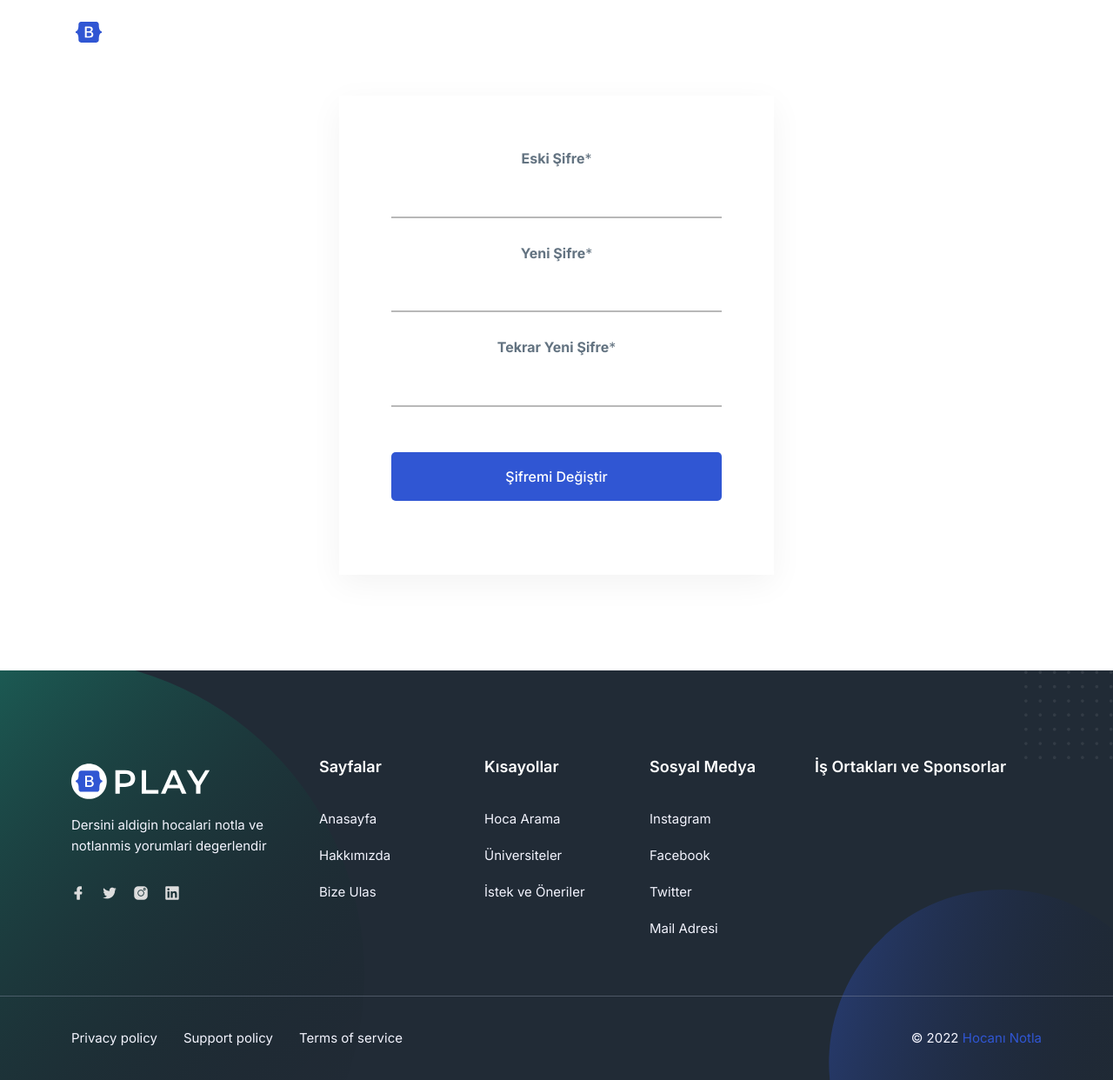
After one commit to hmtcelik/hocaninotla, a Django app: page /changepassword in a window 1280 px wide. The commit adds this page. Shown: the whole page at 87% size. Run offline with Django 3.2, Linux system fonts and the light colour scheme; a user stored in the database is signed in; some libraries are stand-ins or nearby versions.

Commit message:
changing password on account page

```diff
--- a/comment/forms.py
+++ b/comment/forms.py
@@ -1,5 +1,5 @@
 from django import forms
-from django.contrib.auth.forms import UserCreationForm, AuthenticationForm, UsernameField
+from django.contrib.auth.forms import UserCreationForm, AuthenticationForm, UsernameField, PasswordChangeForm
 from django.contrib.auth.models import User
 from django.utils.safestring import mark_safe #for like using <strong> on labels
 
@@ -14,6 +14,35 @@ class LoginForm(AuthenticationForm):
     username = UsernameField(widget=forms.TextInput(attrs={'autofocus': True, 'class':'ud-formm-group',}),label= mark_safe('<strong>Kullanıcı Adı</strong>'))
     password = forms.CharField(strip=False,widget=forms.PasswordInput(attrs={'autocomplete': 'current-password', 'class':'ud-formm-group'}),label=mark_safe('<strong>Şifre</strong>'))
 
+class PasswordChangingForm(PasswordChangeForm):
+    old_password = forms.CharField(
+        max_length=100,
+        label=mark_safe('<strong>Eski Şifre</strong>'),
+        widget=forms.PasswordInput(attrs={'autocomplete': 'off', 'class':'ud-formm-group'}),
+        )
+    new_password1 = forms.CharField(
+        max_length=100,
+        label= mark_safe('<strong>Yeni Şifre</strong>'),
+        widget=forms.PasswordInput(attrs={'autocomplete': 'off','class':'ud-formm-group'}),
+    )
+    new_password2 = forms.CharField(
+        max_length=100,
+        label= mark_safe('<strong>Tekrar Yeni Şifre</strong>'),
+        widget=forms.PasswordInput(attrs={'autocomplete': 'off','class':'ud-formm-group'}),
+    )
+
+    class Meta:
+        model = User
+        fields = ("username",)
+        labels = {
+            "username": mark_safe('<strong>Kullanıcı Adı</strong>'),
+        }
+        widgets={
+            'username': forms.TextInput(attrs={'class':'ud-formm-group',}),
+            }
+        help_texts={
+            'username': ''
+        }
 
 class NewUserForm(UserCreationForm):
     email = forms.EmailField(
@@ -23,11 +52,13 @@ class NewUserForm(UserCreationForm):
         )
     password1 = forms.CharField(
         label= mark_safe('<strong>Şifre</strong>'),
+        max_length=100,
         strip=False,
         widget=forms.PasswordInput(attrs={'autocomplete': 'new-password','class':'ud-formm-group'}),
         help_text= mark_safe("<div style='padding:5px 5px; margin-top:-5px;'>En az 8 karakter içermelidir<br>Sadece sayılardan oluşmamalıdır</div><br>"),
     )
     password2 = forms.CharField(
+        max_length=100,
         label= mark_safe('<strong>Şifre Tekrar</strong>'),
         widget=forms.PasswordInput(attrs={'autocomplete': 'new-password','class':'ud-formm-group'}),
         strip=False,
--- a/comment/urls.py
+++ b/comment/urls.py
@@ -2,8 +2,11 @@ from django.urls import path
 from . import views
 from . import models
 
+#django auth views for password things
+from django.contrib.auth import views as auth_views
+
+
 app_name = 'comment'
-
 
 urlpatterns = [
     path('', views.HomeView.as_view(), name = 'home'),
@@ -17,5 +20,9 @@ urlpatterns = [
     path("likecomment/<int:doctor_id>/<int:comment_id>/", views.likeview, name="likecomment"),
     path("dislikecomment/<int:doctor_id>/<int:comment_id>/", views.dislikeview, name="dislikecomment"),
     path("reportcomment/<int:doctor_id>/<int:comment_id>/", views.ReportCommentView.as_view(), name='reportcomment'),
-    path("account/", views.AccountView.as_view(), name="account"),
+    path("myaccount/", views.AccountView.as_view(), name="account"),
+
+    path("changepassword", views.PasswordsChangeView.as_view(), name='changepassword'),
+    path("password_succes",views.passwordsuccesview, name='changedpassword'),
+
 ]
--- a/comment/views.py
+++ b/comment/views.py
@@ -1,8 +1,11 @@
 from django.views import generic
 from django.shortcuts import render, redirect
+
 from django.contrib import messages
-from django.contrib.auth.forms import AuthenticationForm
+from django.contrib.auth.forms import AuthenticationForm, PasswordChangeForm
 from django.contrib.auth import login, authenticate, logout
+from django.contrib.auth.views import PasswordChangeView
+
 from django.http import HttpResponse, HttpResponseRedirect, JsonResponse
 from django.shortcuts import get_object_or_404
 from django.urls import reverse_lazy, reverse
@@ -13,11 +16,11 @@ import re
 
 from django.core.exceptions import PermissionDenied #for raise 404 errror on 'pagenotfound_view'
 
-
 from sinkaf import Sinkaf #kufur engelleyici
 
 
-from .forms import NewUserForm, RateForm, CommentAnswerForm, ReportForm, LoginForm
+
+from .forms import NewUserForm, RateForm, CommentAnswerForm, ReportForm, LoginForm, PasswordChangingForm
 from .models import Uni , Faculty, Depart, Doctor, Comment, CommentAnswer, ReportComment
 from django.contrib.auth.models import User
 
@@ -348,3 +351,12 @@ def logout_request(request):
 	logout(request)
 	messages.info(request, "You have successfully logged out.")
 	return redirect("comment:home")
+
+
+class PasswordsChangeView(PasswordChangeView):
+    form_class= PasswordChangingForm
+    template_name='registration/changepassword.html'
+    success_url= reverse_lazy('comment:changedpassword')
+
+def passwordsuccesview(request):
+    return render(request, template_name="registration/succes_changedpassword.html",context={})
--- a/static/css/ud-styles.css
+++ b/static/css/ud-styles.css
@@ -1493,6 +1493,7 @@ p {
   outline: none;
   border-bottom: 2px solid #b8b8b8;
   resize: none;
+  margin-top: 5px;
 }
 
 .ud-contact-form-wrapper .ud-form-group {
@@ -2700,7 +2701,7 @@ p {
 .ud-404-links {
   display: -webkit-box;
   display: -ms-flexbox;
-  display: flex;
+  display: block;
   -webkit-box-align: center;
       -ms-flex-align: center;
           align-items: center;
@@ -2718,7 +2719,8 @@ p {
   color: var(--heading-color);
   background: rgba(48, 86, 211, 0.06);
   border-radius: 5px;
-  margin: 5px 10px;
+  margin-top: 10px;
+  width: 35%;
 }
 
 .ud-404-links a:hover {
@@ -2728,9 +2730,10 @@ p {
 
 @media (max-width: 767px) {
   .ud-404-links a {
-    margin: 5px 10px;
+    margin-top: 5px;
     font-size: 14px;
     padding: 10px 20px;
+    width: 100%;
   }
 }
 /*# sourceMappingURL=ud-styles.css.map */
--- a/templates/account.html
+++ b/templates/account.html
@@ -23,15 +23,15 @@
           <div class="ud-login-wrapper">
                <h4>Merhaba {{user.username}}</h4>
                <BR>
-               <ul>
+               <ul class="ud-404-links">
                  <li>
                    <a href="#">Yorumlarim</a>
                  </li>
                  <li>
-                  <a href="#">SIFRE DEGSITIR</a>
+                  <a href="{% url 'comment:changepassword'%}">Şifre Değiştir</a>
                  </li>
                  <li>
-                  <a href="#">CIKIS YAP</a>
+                  <a href="{% url 'comment:logout'%}">Çıkış Yap</a>
                  </li>
                </ul>
            </ul>
--- /dev/null
+++ b/templates/registration/changepassword.html
@@ -0,0 +1,28 @@
+{% extends 'includes/base.html' %}
+
+{% block title %}Giris{% endblock %}
+
+{% block body %}
+
+{% load static %}
+
+{% load crispy_forms_tags %}
+
+<section style="margin-top:30px; margin-bottom:30px;" class="ud-loginn">
+  <div class="container">
+    <div class="row">
+      <div class="col-lg-12">
+        <div class="ud-loginn-wrapper">
+          <form method="post" class="ud-loginn-form w-100">
+            {% csrf_token %}
+            {{ form | crispy }}
+            <div class="ud-form-group w-100">
+              <button type="submit" value="Şifremi Değiştir" class="ud-main-btn w-100 mt-4">Şifremi Değiştir</button>
+            </div>
+          </form>
+        </div>
+      </div>
+    </div>
+  </div>
+</section>
+{% endblock %}
```
Also changed, not shown: templates/registration/succes_changedpassword.html (added, +22 -0 lines), db.sqlite3.
